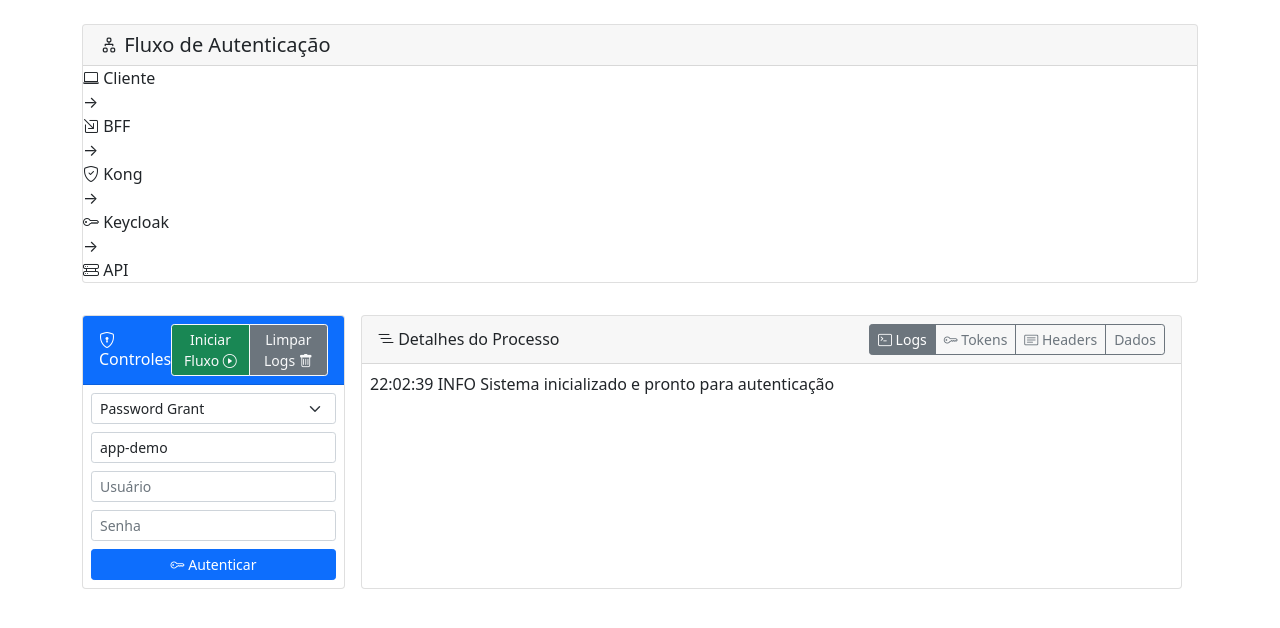
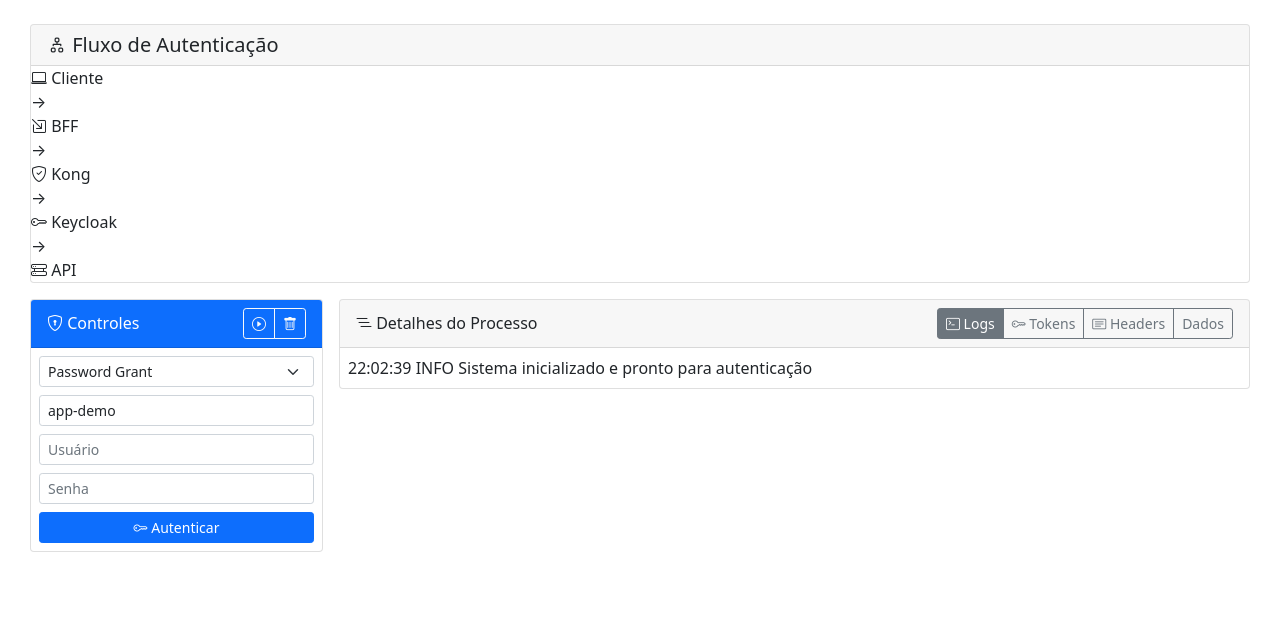
Before and after one commit to jsturiao/BFF_Kong_Keycloack, a PHP site: page /auth.php in a window 1280 px wide. Shown: the top 628 px of the page. Run offline with PHP 8.4, Linux system fonts and the light colour scheme; some libraries are stand-ins or nearby versions.

Commit message:
Ajustado layout

```diff
--- a/bff/views/layout.php
+++ b/bff/views/layout.php
@@ -16,9 +16,27 @@
             <link href="<?= $css ?>" rel="stylesheet">
         <?php endforeach; ?>
     <?php endif; ?>
+
+    <style>
+        .container-fluid {
+            padding-left: 30px;
+            padding-right: 30px;
+        }
+
+        /* Fix para o backdrop do modal */
+        .modal-backdrop {
+            opacity: 0.5;
+        }
+        .modal-backdrop.fade.show {
+            opacity: 0.5;
+        }
+        body:not(.modal-open) .modal-backdrop {
+            display: none;
+        }
+    </style>
 </head>
 <body>
-    <div class="container py-4">
+    <div class="container-fluid py-4">
         <div class="row">
             <div class="col-12">
                 <?= $content ?>
@@ -35,5 +53,14 @@
             <script src="<?= $script ?>"></script>
         <?php endforeach; ?>
     <?php endif; ?>
+
+    <script>
+        // Fix para o backdrop do modal
+        document.addEventListener('hidden.bs.modal', function (event) {
+            document.body.classList.remove('modal-open');
+            const backdrops = document.querySelectorAll('.modal-backdrop');
+            backdrops.forEach(backdrop => backdrop.remove());
+        }, false);
+    </script>
 </body>
 </html>
--- a/bff/views/partials/controls.php
+++ b/bff/views/partials/controls.php
@@ -1,16 +1,14 @@
-<div class="row g-3">
-    <!-- Controles de Autenticação (Compactos) -->
 <div class="col-md-3">
-        <div class="card h-100">
+    <div class="card">
         <div class="card-header d-flex justify-content-between align-items-center bg-primary text-white py-2">
             <h6 class="mb-0">
                 <i class="bi bi-shield-lock"></i> Controles
             </h6>
             <div class="btn-group btn-group-sm">
-                    <button class="btn btn-sm btn-outline-light btn-success" onclick="window.authMonitor.startAuthentication()"> Iniciar Fluxo
+                <button class="btn btn-sm btn-outline-light" onclick="window.authMonitor.startAuthentication()">
                     <i class="bi bi-play-circle"></i>
                 </button>
-                    <button class="btn btn-sm btn-outline-light btn-secondary" onclick="window.authMonitor.clearLogs()"> Limpar Logs
+                <button class="btn btn-sm btn-outline-light" onclick="window.authMonitor.clearLogs()">
                     <i class="bi bi-trash"></i>
                 </button>
             </div>
--- a/bff/views/partials/logs.php
+++ b/bff/views/partials/logs.php
@@ -1,6 +1,5 @@
-<!-- Detalhes e logs -->
 <div class="col-md-9">
-    <div class="card h-100">
+    <div class="card">
         <div class="card-header d-flex justify-content-between align-items-center py-2">
             <h6 class="mb-0"><i class="bi bi-list-nested"></i> Detalhes do Processo</h6>
             <div class="btn-group btn-group-sm">
@@ -20,7 +19,6 @@
         </div>
         <div class="card-body p-2">
             <div class="tab-content">
-                <!-- Tab de Logs -->
                 <div class="tab-pane fade show active" id="logTab">
                     <div id="authLogs" class="auth-logs">
                         <div class="log-entry">
@@ -31,27 +29,24 @@
                     </div>
                 </div>
 
-                <!-- Tab de Tokens -->
                 <div class="tab-pane fade" id="tokenTab">
-                    <div id="tokenInfo" class="token-info">
+                    <div id="tokenInfo">
                         <div class="alert alert-info">
                             Nenhum token gerado ainda. Inicie um fluxo de autenticação.
                         </div>
                     </div>
                 </div>
 
-                <!-- Tab de Headers -->
                 <div class="tab-pane fade" id="headersTab">
-                    <div id="headerInfo" class="header-info">
+                    <div id="headerInfo">
                         <div class="alert alert-info">
                             Nenhuma informação de headers disponível.
                         </div>
                     </div>
                 </div>
 
-                <!-- Tab de Dados -->
                 <div class="tab-pane fade" id="dataTab">
-                    <div id="dataInfo" class="data-info">
+                    <div id="dataInfo">
                         <div class="alert alert-info">
                             Nenhum dado da API disponível.
                         </div>
```
Also changed, not shown: bff/public/assets/css/auth-monitor.css. Lines whose indentation alone changed are shown as unchanged.
